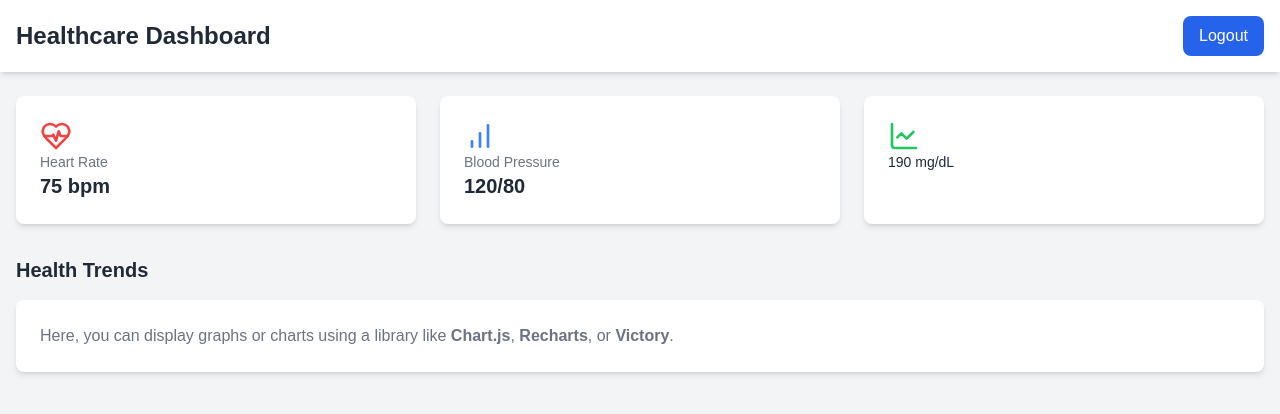
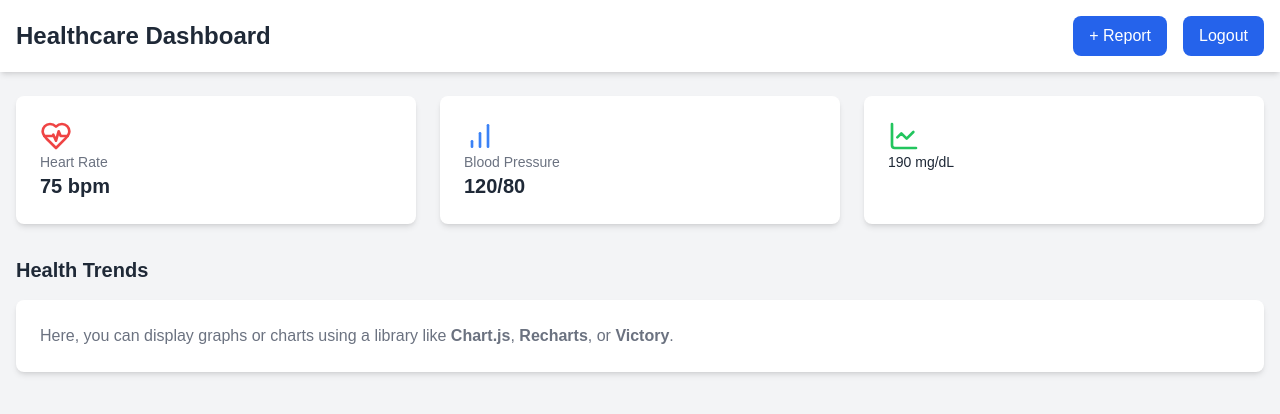
Before and after one commit to Harshasri1511/healthcare, a Next.js app: page / in a window 1280 px wide. Shown: the top 414 px of the page. Built offline with nearby package versions, Linux system fonts and the light colour scheme.

Commit message:
added the report button

```diff
--- a/app/page.js
+++ b/app/page.js
@@ -6,11 +6,16 @@ export default function Dashboard() {
     <div className="min-h-screen bg-gray-100">
       {/* Header */}
       <header className="bg-white shadow-md">
-        <div className="container mx-auto px-4 py-4 flex justify-between items-center">
+        <div className="container mx-auto px-4    py-4 flex justify-between items-center">
           <h1 className="text-2xl font-bold text-gray-800">Healthcare Dashboard</h1>
-          <button className="px-4 py-2 bg-blue-600 text-white rounded-lg hover:bg-blue-700">
-            Logout
-          </button>
+          <div className="flex flex-row gap-4">
+            <button className="px-4 py-2 bg-blue-600 text-white rounded-lg hover:bg-blue-700">
+              + Report
+            </button>
+            <button className="px-4 py-2 bg-blue-600 text-white rounded-lg hover:bg-blue-700">
+              Logout
+            </button>
+          </div>
         </div>
       </header>
 
```
